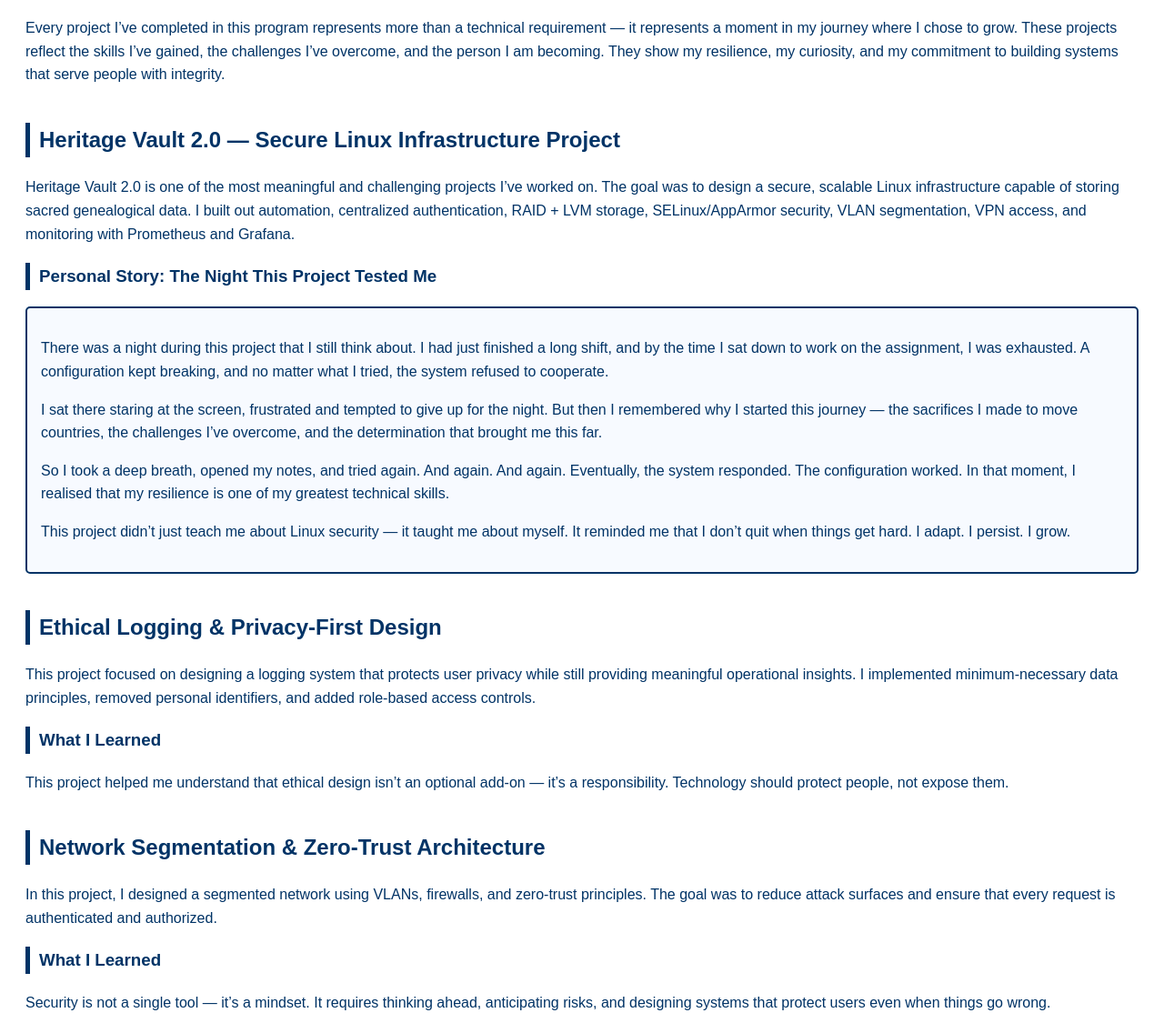
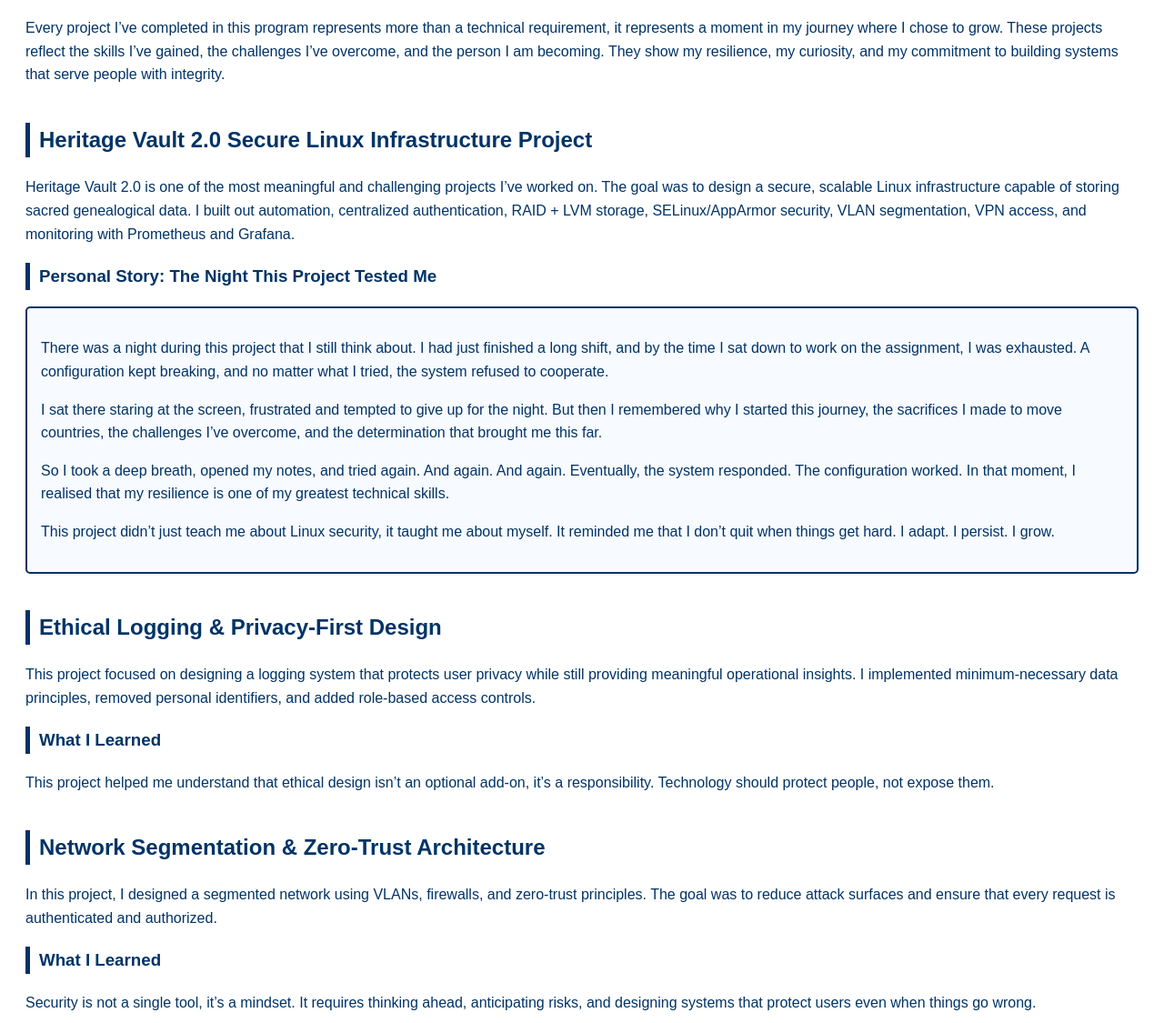
Before and after one commit to cmandie/cmandie.github.io, a plain HTML site: page projects.html in a window 1280 px wide. Shown: the part 175-1300 px from the top of the page at 91% size. Drawn offline with Linux system fonts and the light colour scheme.

Commit message:
Improve sentence structure and clarity in projects.html

```diff
--- a/projects.html
+++ b/projects.html
@@ -64,14 +64,14 @@
 
 <div class="section">
   <p>
-    Every project I’ve completed in this program represents more than a technical requirement — it represents a moment in my journey where I chose to grow.
+    Every project I’ve completed in this program represents more than a technical requirement, it represents a moment in my journey where I chose to grow.
     These projects reflect the skills I’ve gained, the challenges I’ve overcome, and the person I am becoming. They show my resilience, my curiosity, and my
     commitment to building systems that serve people with integrity.
   </p>
 </div>
 
 <div class="section">
-  <h2>Heritage Vault 2.0 — Secure Linux Infrastructure Project</h2>
+  <h2>Heritage Vault 2.0 Secure Linux Infrastructure Project</h2>
   <p>
     Heritage Vault 2.0 is one of the most meaningful and challenging projects I’ve worked on. The goal was to design a secure, scalable Linux infrastructure
     capable of storing sacred genealogical data. I built out automation, centralized authentication, RAID + LVM storage, SELinux/AppArmor security, VLAN
@@ -85,7 +85,7 @@
       I was exhausted. A configuration kept breaking, and no matter what I tried, the system refused to cooperate.
     </p>
     <p>
-      I sat there staring at the screen, frustrated and tempted to give up for the night. But then I remembered why I started this journey — the sacrifices I
+      I sat there staring at the screen, frustrated and tempted to give up for the night. But then I remembered why I started this journey, the sacrifices I
       made to move countries, the challenges I’ve overcome, and the determination that brought me this far.
     </p>
     <p>
@@ -93,7 +93,7 @@
       moment, I realised that my resilience is one of my greatest technical skills.
     </p>
     <p>
-      This project didn’t just teach me about Linux security — it taught me about myself. It reminded me that I don’t quit when things get hard. I adapt.
+      This project didn’t just teach me about Linux security, it taught me about myself. It reminded me that I don’t quit when things get hard. I adapt.
       I persist. I grow.
     </p>
   </div>
@@ -107,7 +107,7 @@
   </p>
   <h3>What I Learned</h3>
   <p>
-    This project helped me understand that ethical design isn’t an optional add‑on — it’s a responsibility. Technology should protect people, not expose them.
+    This project helped me understand that ethical design isn’t an optional add‑on, it’s a responsibility. Technology should protect people, not expose them.
   </p>
 </div>
 
@@ -119,7 +119,7 @@
   </p>
   <h3>What I Learned</h3>
   <p>
-    Security is not a single tool — it’s a mindset. It requires thinking ahead, anticipating risks, and designing systems that protect users even when things go wrong.
+    Security is not a single tool, it’s a mindset. It requires thinking ahead, anticipating risks, and designing systems that protect users even when things go wrong.
   </p>
 </div>
 
@@ -131,7 +131,7 @@
   </p>
   <h3>What I Learned</h3>
   <p>
-    Automation is about consistency, reliability, and reducing human error. It also taught me patience — debugging automation requires a different kind of persistence.
+    Automation is about consistency, reliability, and reducing human error. It also taught me patience, debugging automation requires a different kind of persistence.
   </p>
 </div>
 
@@ -150,7 +150,7 @@
   <h2>Why These Projects Matter to Me</h2>
   <p>
     Each project represents a moment where I chose growth over comfort. They show the evolution of my technical abilities, but more importantly, they show the
-    evolution of my character — my resilience, my integrity, and my desire to build systems that serve people with dignity.
+    evolution of my character, my resilience, my integrity, and my desire to build systems that serve people with dignity.
   </p>
   <p>
     These projects are not just assignments. They are milestones in my journey.
```
